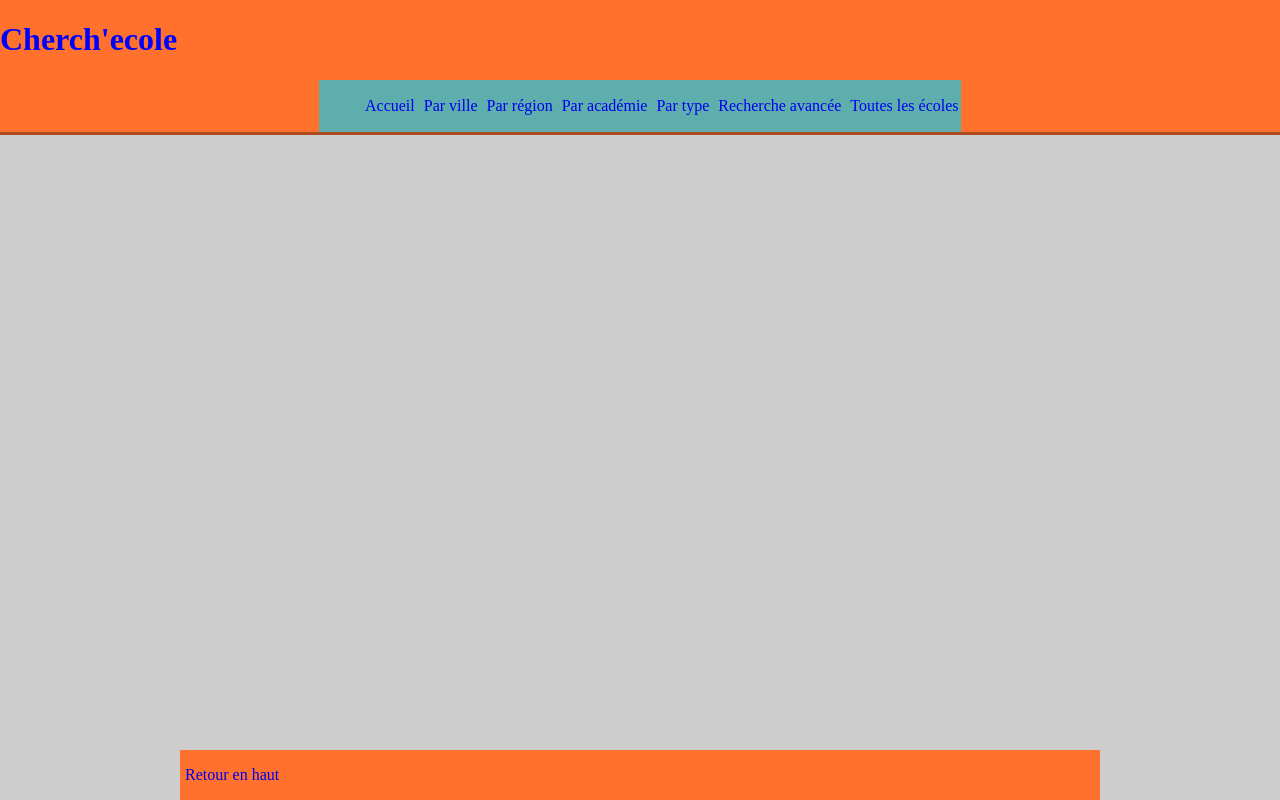
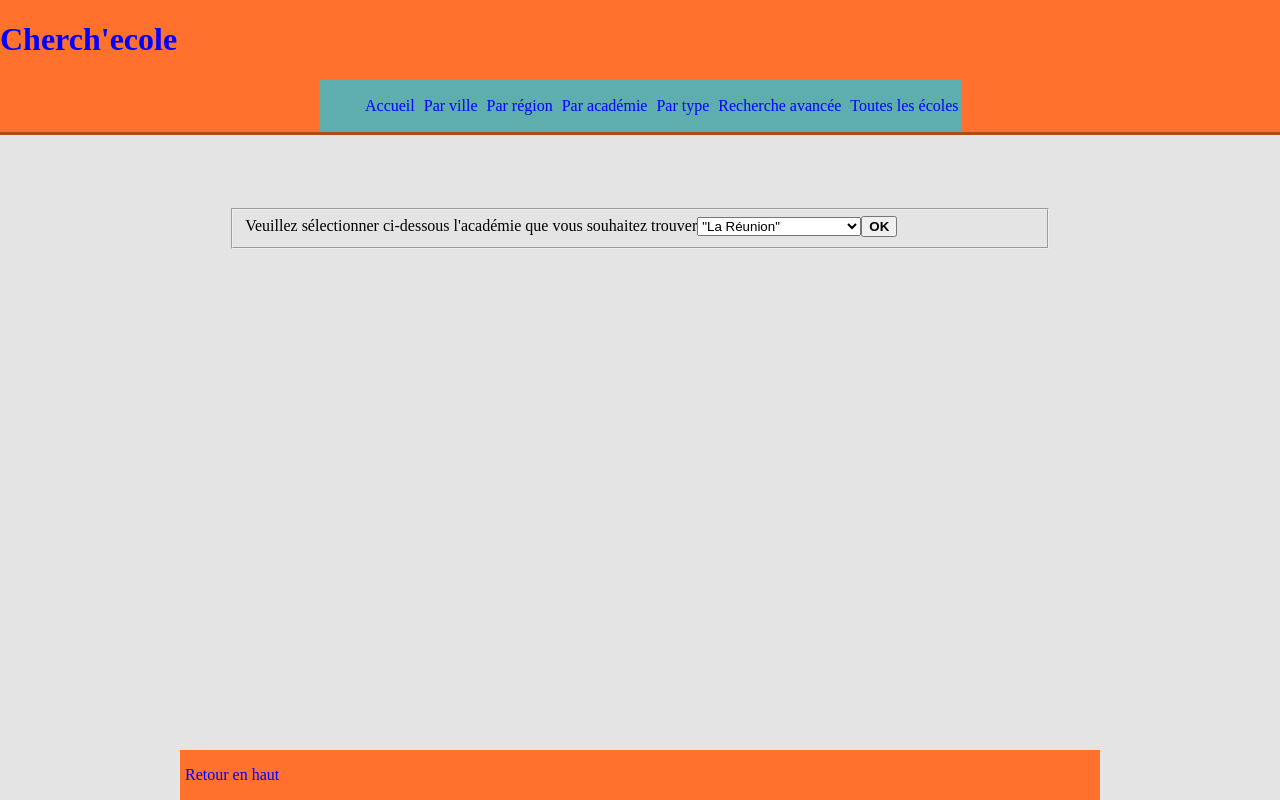
Before and after one commit to franckie242/Dev, a PHP site: page /academie.php in a window 1280 px wide. Run offline with PHP 8.4, Linux system fonts and the light colour scheme.

Commit message:
Update style.css

```diff
--- a/style.css
+++ b/style.css
@@ -1,8 +1,16 @@
 table{
     border: 1px solid black;
+    /*position: relative;
+    top: 100px;*/
+}
+section{
+    position: absolute;
+    top:300px;
+    bottom: 300px;
 }
 tr{
     border: 1px solid;
+
 }
 td{
     border: 1px solid;
@@ -32,6 +40,7 @@ a{
   text-decoration: none;
   text-align:center;
   margin-left: 5px;
+  color:blue;
 
 }
 a:hover{
@@ -49,15 +58,41 @@ header{
 
 }
 footer{
-    position: absolute;
+    position: fixed;
     bottom: 0px;
     left: 180px;
     right:180px;
-    border-top:3px outset #cdcdcd;
+    border-top:3px outset #e4e4e4;
 
     background-color: #ff712d;
 
+    /*position: fixed;
+    right: 15px;
+    bottom: 0px;*/
 }
+
 body{
-    background-color: #cdcdcd;
+    background-color: #e4e4e4;
 }
+
+form{
+
+
+    width: 65%;
+    margin: auto;
+    height:50%;
+    position: relative;
+    top: 200px;
+    /*background-color: #0080ff;*/
+
+
+}
+
+input{
+    /*position: relative;
+    left: 555px;
+    top:5px;*/
+    font-weight:bold;
+
+
+}
```
